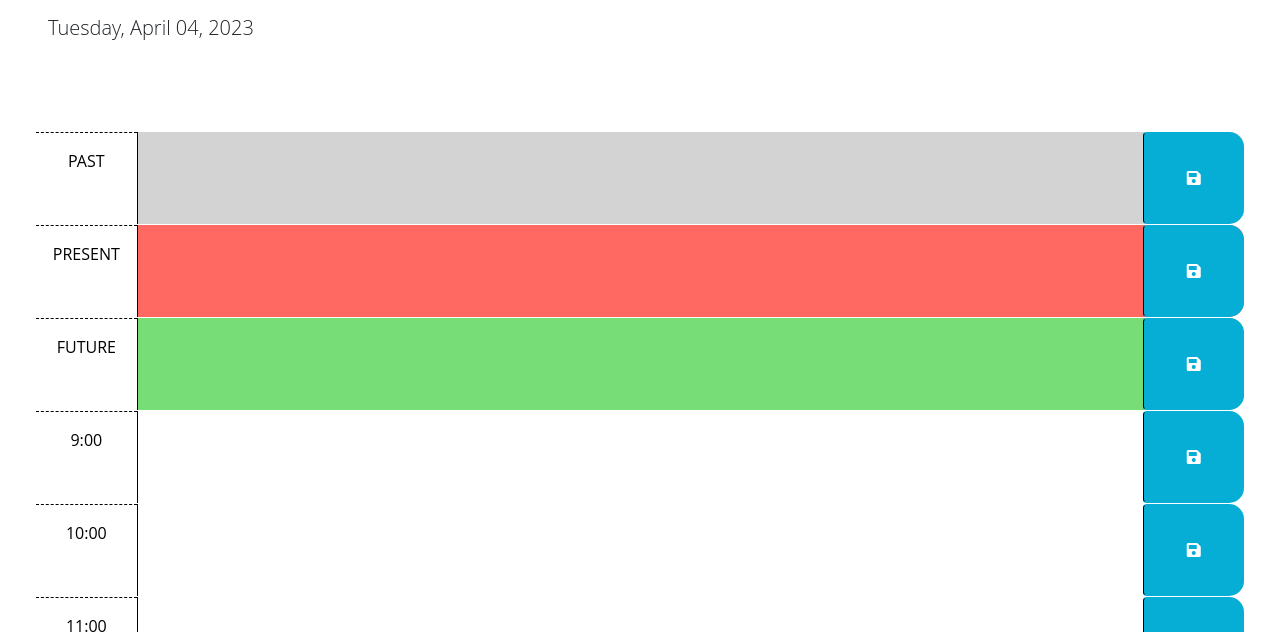
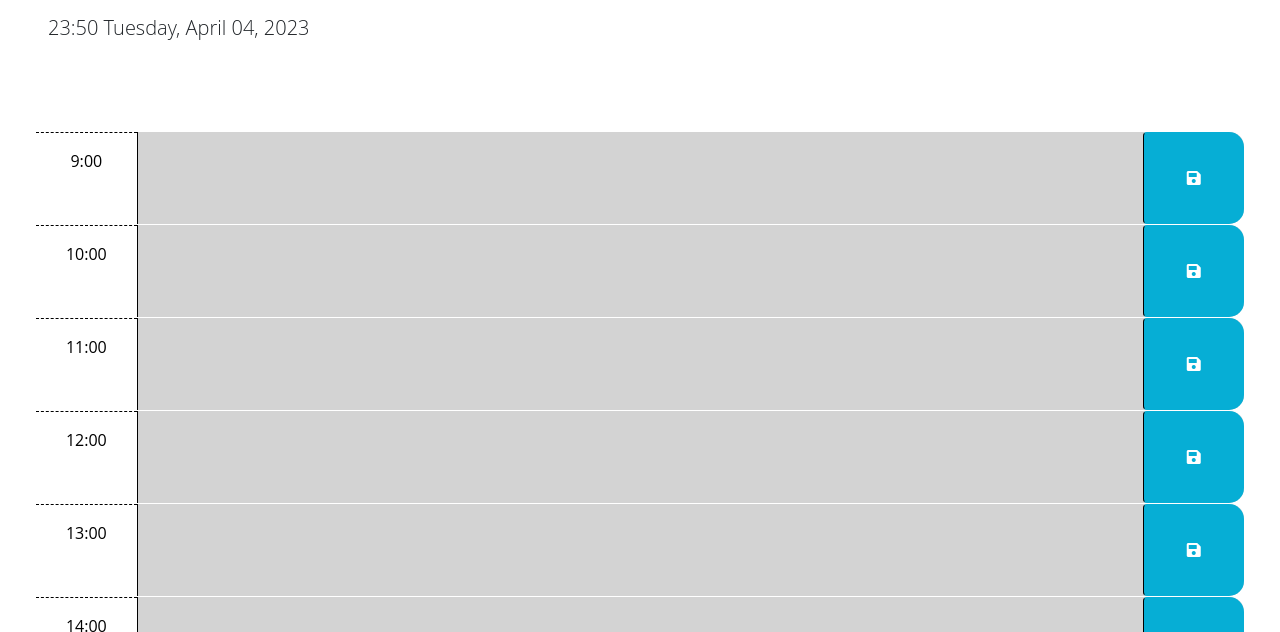
Before and after one commit to akramov-farhod/scheduler, a plain HTML site: page index.html in a window 1280 px wide. Shown: the part 166-798 px from the top of the page. Drawn offline with nearby package versions, Linux system fonts and the light colour scheme.

Commit message:
dynamically adding timeBlocks and comparing the blocktime vs current time

```diff
--- a/index.html
+++ b/index.html
@@ -28,36 +28,9 @@
     <header class="p-5 mb-4">
       <h1 class="display-3">Work Day Scheduler</h1>
       <p class="lead">A simple calendar app for scheduling your work day</p>
-      <p id="currentDay" class="lead"></p>
+      <p id="currentTime" class="lead"></p>
     </header>
-    <div id="containerID" class="container-fluid px-5">
-      <!-- Example of a past time block. The "past" class adds a gray background color. -->
-      <div id="hour-PAST" class="row time-block past">
-        <div class="col-2 col-md-1 hour text-center py-3">PAST</div>
-        <textarea class="col-8 col-md-10 description" rows="3"> </textarea>
-        <button class="btn saveBtn col-2 col-md-1" aria-label="save">
-          <i class="fas fa-save" aria-hidden="true"></i>
-        </button>
-      </div>
-
-      <!-- Example of a present time block. The "present" class adds a red background color. -->
-      <div id="hour-PRESENT" class="row time-block present">
-        <div class="col-2 col-md-1 hour text-center py-3">PRESENT</div>
-        <textarea class="col-8 col-md-10 description" rows="3"> </textarea>
-        <button class="btn saveBtn col-2 col-md-1" aria-label="save">
-          <i class="fas fa-save" aria-hidden="true"></i>
-        </button>
-      </div>
-
-      <!-- Example of a future time block. The "future" class adds a green background color. -->
-      <div id="hour-FUTURE" class="row time-block future">
-        <div class="col-2 col-md-1 hour text-center py-3">FUTURE</div>
-        <textarea class="col-8 col-md-10 description" rows="3"> </textarea>
-        <button class="btn saveBtn col-2 col-md-1" aria-label="save">
-          <i class="fas fa-save" aria-hidden="true"></i>
-        </button>
-      </div>
-    </div>
+    <div id="containerID" class="container-fluid px-5"></div>
 
     <script src="https://cdnjs.cloudflare.com/ajax/libs/jquery/3.2.1/jquery.min.js"></script>
     <script
--- a/script.js
+++ b/script.js
@@ -3,33 +3,66 @@
 // in the html.
 const saveBtn = $(".saveBtn");
 const timeBlock = $(".time-block");
-const currentDay = $("#currentDay");
+const currentTime = $("#currentTime");
 const container = $("#containerID");
 const today = dayjs();
-const workingHours = [9, 10, 11, 12, 1, 2, 3, 4, 5];
-
-let currentHour = `hour-${dayjs().format("h")}`;
+const workingHours = [9, 10, 11, 12, 13, 14, 15, 16, 17];
+let timeBlocks = [];
+let currentHour = dayjs().format("HH");
 
 $(document).ready(() => {
-  console.log(currentHour);
-
+  // display current [TIME, DAY-of-the-WEEK, MONTH-&-DATE, YEAR]
+  currentTime.append(today.format("HH:mm dddd, MMMM DD, YYYY"));
+  // iterate through workingHours array
+  // to populate timeBlocks array which i will use to set classes.
   workingHours.forEach((hour) => {
+    if (hour == currentHour) {
+      timeBlocks.push({
+        hour: hour,
+        status: "present",
+      });
+    } else if (hour < currentHour) {
+      timeBlocks.push({
+        hour: hour,
+        status: "past",
+      });
+    } else if (hour > currentHour && hour <= 17) {
+      timeBlocks.push({
+        hour: hour,
+        status: "future",
+      });
+    } else {
+      console.log(
+        "You are trying to access the Scheduler outside of Working Hours"
+      );
+    }
+    console.log(
+      "Comparing --> " +
+        hour +
+        " <-- to Current Hour --> " +
+        currentHour +
+        " <--"
+    );
+  });
+  console.log(timeBlocks);
+  // iterate through workingHoursStatys array
+  // to populate HTML document with timeBlock divs
+  // by adding class based on comparison of workingHour and currentHour
+  // past present and future are possible outcomes
+  timeBlocks.forEach((timeBlock) => {
     container.append(
-      `
-  <div id="hour-${hour}" class="row time-block">
-    <div class="col-2 col-md-1 hour text-center py-3">${hour}:00</div>
-    <textarea class="col-8 col-md-10 description" rows="3"> </textarea>
+      `<div id=${timeBlock.hour} class="row time-block past ${timeBlock.status}">
+    <div class="col-2 col-md-1 hour text-center py-3">${timeBlock.hour}:00</div>
+    <textarea class="col-8 col-md-10 description" rows="3">
+    </textarea>
     <button class="btn saveBtn col-2 col-md-1" aria-label="save">
       <i class="fas fa-save" aria-hidden="true"></i>
     </button>
-  </div>
-      `
+  </div>`
     );
-    console.log(hour + "added!");
   });
 });
-currentDay.append(today.format("dddd, MMMM DD, YYYY"));
-container.append();
+
 // test code snippet
 // saveBtn.css({ color: "red", background: "darkgray" });
 
@@ -53,3 +86,13 @@ $(function () {
   //
   // TODO: Add code to display the current date in the header of the page.
 });
+
+// `<div id=${timeblock.hour} class="row time-block past ${timeblock.status}">
+//   <div class="col-2 col-md-1 hour text-center py-3">${timeblock.hour}:00</div>
+//   <textarea class="col-8 col-md-10 description" rows="3">
+//     {" "}
+//   </textarea>
+//   <button class="btn saveBtn col-2 col-md-1" aria-label="save">
+//     <i class="fas fa-save" aria-hidden="true"></i>
+//   </button>
+// </div>`;
```
